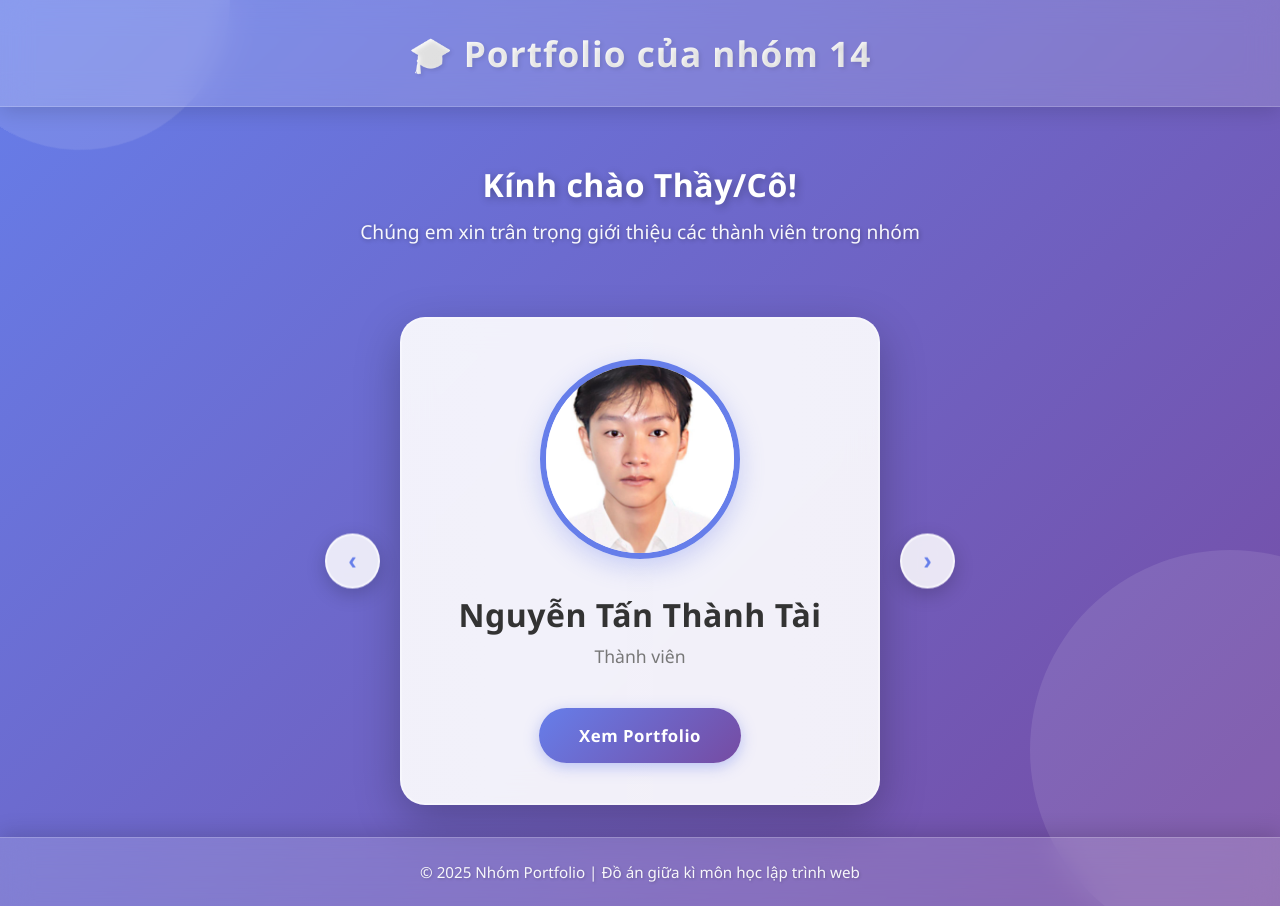
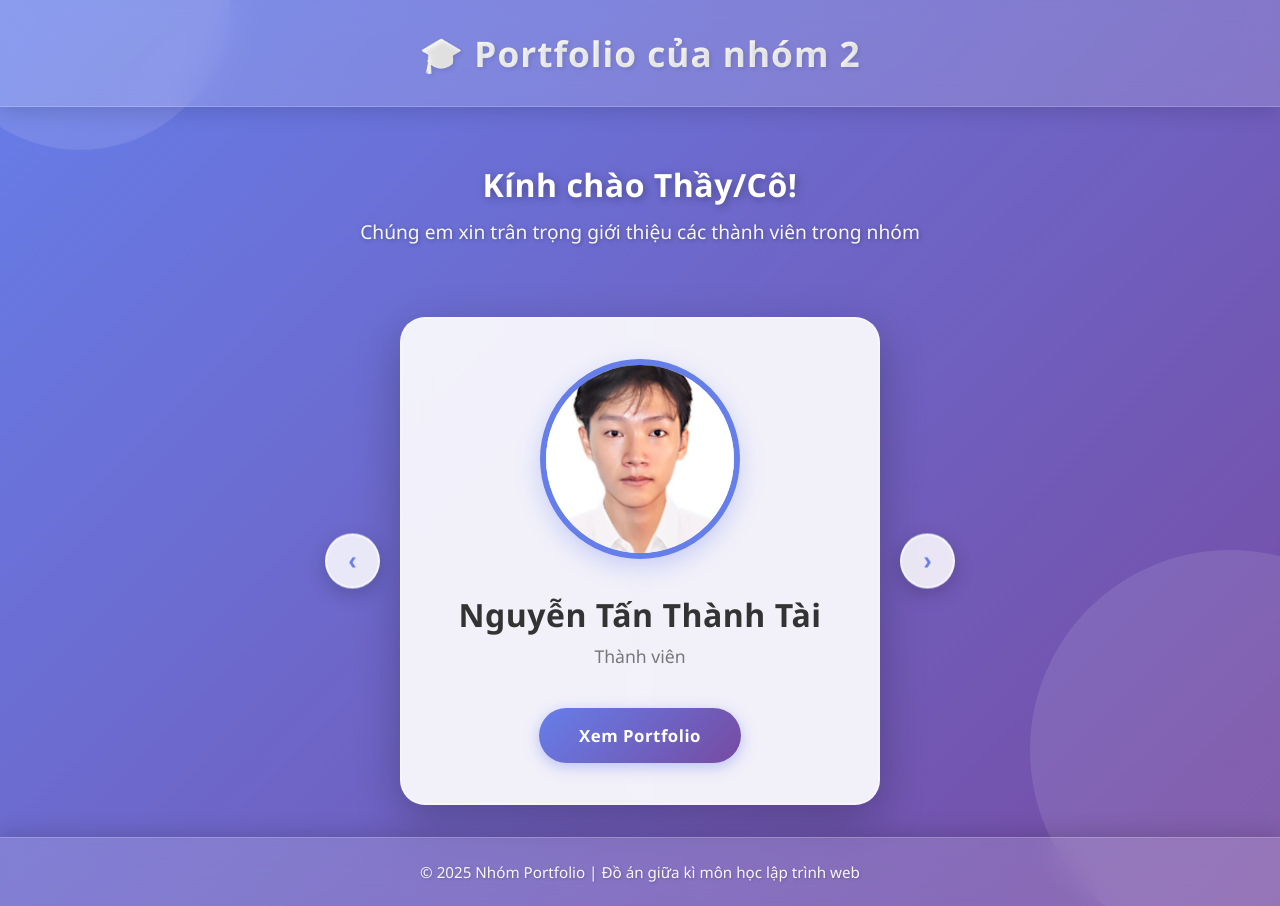
Before and after one commit to 9hNek/nhom-14-portfolio, a plain HTML site: page main.html in a window 1280 px wide. Drawn offline with Linux system fonts and the light colour scheme.

Commit message:
doi ten nhom tu nhom 14 -> nhom 2

```diff
--- a/main.html
+++ b/main.html
@@ -380,7 +380,7 @@
 </head>
 <body>
     <header>
-        <h1>🎓 Portfolio của nhóm 14</h1>
+        <h1>🎓 Portfolio của nhóm 2</h1>
     </header>
 
     <main>
```
Also changed, not shown: 1 other file.
